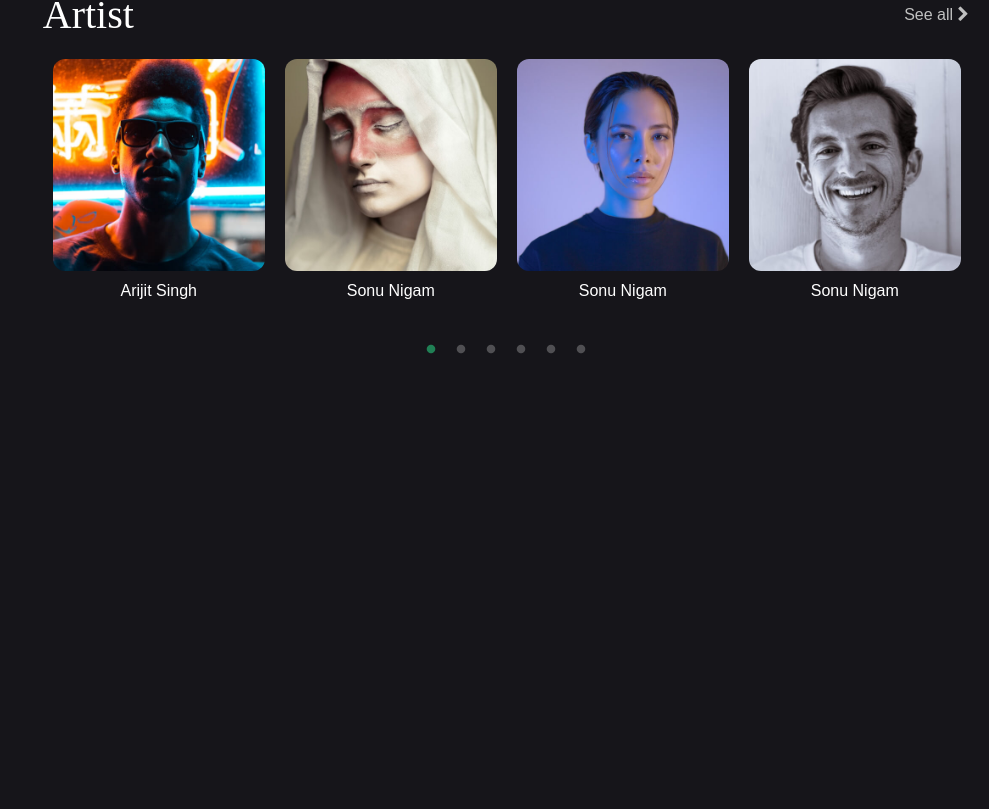
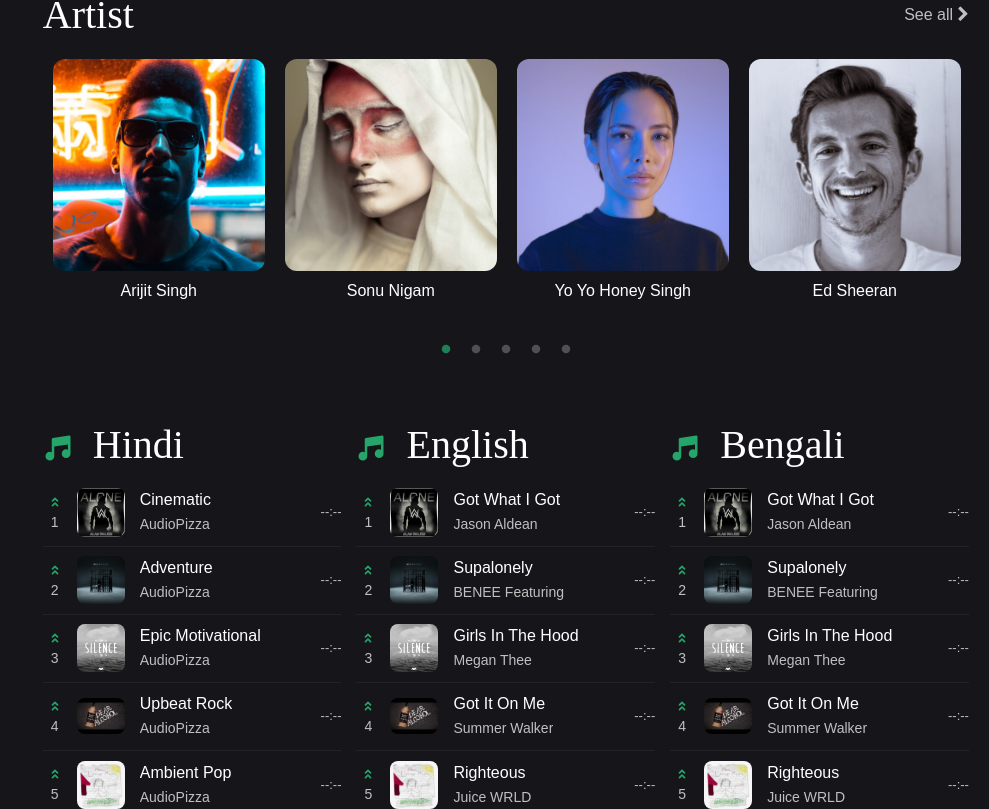
Before and after one commit to Subrata291291/sportify, a React (Vite) app: page /contact in a window 1280 px wide. Shown: the part 1709-2518 px from the top of the page, without its empty margins (291-1280 px from the left). Before the commit the page ends 2069 px from the top, so only its background shows below. Built offline with nearby package versions, Linux system fonts and the light colour scheme; a web font is replaced by a local one.

Commit message:
Added Musics

```diff
--- a/src/components/MainContent.jsx
+++ b/src/components/MainContent.jsx
@@ -4,6 +4,8 @@ import NewReleases from './NewReleases';
 import Banner from './Banner';
 import UpcomingEvents from './UpcomingEvents';
 import Artists from './Artists';
+import MusicSection from './MusicSection';
+
 
 const MainContent = () => {
   return (
@@ -18,6 +20,7 @@ const MainContent = () => {
             <NewReleases/>
             <UpcomingEvents/>
             <Artists/>
+            <MusicSection/>
           </div>
         </div>
       </div>
--- /dev/null
+++ b/src/components/MusicSection.jsx
@@ -0,0 +1,112 @@
+import React, { useContext, useEffect, useState } from 'react';
+import musicData from '../data/musicData';
+import { MusicPlayerContext } from '../context/MusicPlayerContext';
+
+const formatTime = (seconds) => {
+  const min = Math.floor(seconds / 60) || 0;
+  const sec = Math.floor(seconds % 60) || 0;
+  return `${min}:${sec < 10 ? '0' : ''}${sec}`;
+};
+
+const MusicSection = () => {
+  const {
+    currentSong,
+    isPlaying,
+    playTrack,
+    togglePlayPause,
+  } = useContext(MusicPlayerContext);
+
+  const [durations, setDurations] = useState({}); // { songId: '2:35' }
+
+  useEffect(() => {
+    // Load duration for every song once
+    musicData.languages.forEach((lang) => {
+      lang.songs.forEach((song) => {
+        if (!durations[song.id]) {
+          const audio = new Audio(song.audio);
+          audio.addEventListener('loadedmetadata', () => {
+            setDurations((prev) => ({
+              ...prev,
+              [song.id]: formatTime(audio.duration),
+            }));
+          });
+        }
+      });
+    });
+  }, []);
+
+  const handlePlayPause = (song, list) => {
+    if (currentSong?.id === song.id) {
+      togglePlayPause();
+    } else {
+      playTrack(song, list);
+    }
+  };
+
+  return (
+    <section className="music_area mt-100" data-aos="fade-up" id="music">
+      <div className="row">
+        {musicData.languages.map((lang, idx) => (
+          <div className="col-lg-4 col-md-4 col-12" key={idx}>
+            <div className="music_list">
+              <div className="title_area">
+                <h4>
+                  <span>
+                    <svg xmlns="http://www.w3.org/2000/svg" viewBox="0 0 24 24">
+                      <path d="M21.65,2.24a1,1,0,0,0-.8-.23l-13,2A1,1,0,0,0,7,5V15.35A3.45,3.45,0,0,0,5.5,15,3.5,3.5,0,1,0,9,18.5V10.86L20,9.17v4.18A3.45,3.45,0,0,0,18.5,13,3.5,3.5,0,1,0,22,16.5V3A1,1,0,0,0,21.65,2.24Z" />
+                    </svg>
+                  </span>{' '}
+                  {lang.language}
+                </h4>
+              </div>
+
+              <ul className="main__list">
+                {lang.songs.map((song, index) => (
+                  <li className="single-item" key={song.id}>
+                    {/* <span className="single-item__number">{index + 1}</span> */}
+                    <span className="single-item__rate">
+                      <svg xmlns="http://www.w3.org/2000/svg" viewBox="0 0 24 24">
+                        <path d="M12.71,12.54a1,1,0,0,0-1.42,0l-3,3A1,1,0,0,0,9.71,17L12,14.66,14.29,17a1,1,0,0,0,1.42,0,1,1,0,0,0,0-1.42Zm-3-1.08L12,9.16l2.29,2.3a1,1,0,0,0,1.42,0,1,1,0,0,0,0-1.42l-3-3a1,1,0,0,0-1.42,0l-3,3a1,1,0,0,0,1.42,1.42Z" />
+                      </svg>{' '}
+                      {song.rank ?? 1}
+                    </span>
+
+                    <div
+                      onClick={() => handlePlayPause(song, lang.songs)}
+                      className="single-item__cover"
+                      style={{ cursor: 'pointer' }}
+                    >
+                      <img src={song.thumbnail} alt={song.title} />
+
+                      {/* Toggle Play/Pause Icon */}
+                      {currentSong?.id === song.id && isPlaying ? (
+                        <svg xmlns="http://www.w3.org/2000/svg" viewBox="0 0 24 24">
+                          <path d="M16,2a3,3,0,0,0-3,3V19a3,3,0,0,0,6,0V5A3,3,0,0,0,16,2Zm1,17a1,1,0,0,1-2,0V5a1,1,0,0,1,2,0ZM8,2A3,3,0,0,0,5,5V19a3,3,0,0,0,6,0V5A3,3,0,0,0,8,2ZM9,19a1,1,0,0,1-2,0V5A1,1,0,0,1,9,5Z" />
+                        </svg>
+                      ) : (
+                        <svg xmlns="http://www.w3.org/2000/svg" viewBox="0 0 24 24">
+                          <path d="M18.54,9,8.88,3.46a3.42,3.42,0,0,0-5.13,3V17.58A3.42,3.42,0,0,0,7.17,21a3.43,3.43,0,0,0,1.71-.46L18.54,15a3.42,3.42,0,0,0,0-5.92Z" />
+                        </svg>
+                      )}
+                    </div>
+
+                    <div className="single-item__title text-truncate">
+                      <h4>{song.title}</h4>
+                      <span>{song.artist}</span>
+                    </div>
+
+                    <span className="single-item__time">
+                      {durations[song.id] || '--:--'}
+                    </span>
+                  </li>
+                ))}
+              </ul>
+            </div>
+          </div>
+        ))}
+      </div>
+    </section>
+  );
+};
+
+export default MusicSection;
--- a/src/data/musicData.js
+++ b/src/data/musicData.js
@@ -11,8 +11,6 @@ import music2 from '../assets/images/music2.png';
 import music5 from '../assets/images/music3.jpg';
 import music6 from '../assets/images/music4.jpeg';
 import channaThumb from '../assets/images/music5.jpeg';
-import arijitImg from '../assets/images/music6.jpeg';
-import sonuImg from '../assets/images/music7.jpeg';
 
 import artist1 from '../assets/images/artist1.jpg';
 import artist2 from '../assets/images/artist2.jpg';
@@ -23,6 +21,7 @@ import artist5 from '../assets/images/artist5.jpg';
 const musicData = {
   artists: [
     {
+      id: 1,
       name: "Arijit Singh",
       image: artist1,
       songs: [
@@ -31,6 +30,7 @@ const musicData = {
       ],
     },
     {
+      id: 2,
       name: "Sonu Nigam",
       image: artist2,
       songs: [
@@ -38,61 +38,189 @@ const musicData = {
       ],
     },
     {
-      name: "Sonu Nigam",
+      id: 3,
+      name: "Yo Yo Honey Singh",
       image: artist3,
       songs: [
-        { id: 4, title: "Kal Ho Naa Ho", thumbnail: artist3, audio: kalho },
+        { id: 4, title: "Makhna", thumbnail: artist3, audio: makhna },
       ],
     },
     {
-      name: "Sonu Nigam",
+      id: 4,
+      name: "Ed Sheeran",
       image: artist4,
       songs: [
-        { id: 5, title: "Kal Ho Naa Ho", thumbnail: artist4, audio: kalho },
+        { id: 5, title: "Shape of You", thumbnail: artist4, audio: shapeofyou },
       ],
     },
     {
-      name: "Sonu Nigam",
+      id: 5,
+      name: "Kabir Suman",
       image: artist5,
       songs: [
-        { id: 6, title: "Kal Ho Naa Ho", thumbnail: artist5, audio: kalho },
-      ],
-    },
-    {
-      name: "Sonu Nigam",
-      image: artist2,
-      songs: [
-        { id: 7, title: "Kal Ho Naa Ho", thumbnail: artist5, audio: kalho },
+        { id: 6, title: "Tomake Chai", thumbnail: artist5, audio: tomakechay },
       ],
     },
   ],
+
   languages: [
     {
       language: "Hindi",
+      icon: "🎵",
       songs: [
-        { id: 4, title: "Kesariya", artist: "Arijit Singh", thumbnail: music1, audio: saiyaara },
-        { id: 5, title: "Makhna", artist: "Yo Yo Honey Singh", thumbnail: music6, audio: makhna },
-        { id: 6, title: "Tum Hi Ho", artist: "Shan", thumbnail: music5, audio: tumhiho },
-        { id: 7, title: "Channa Mereya", artist: "Kumar Sanu", thumbnail: music2, audio: channa },
-        { id: 8, title: "Kal Ho Naa Ho", artist: "Sonu Nigam", thumbnail: music6, audio: kalho },
-        { id: 9, title: "Makhna", artist: "Badsha", thumbnail: music6, audio: makhna },
-        { id: 10, title: "Tum Hi Ho", artist: "Shan", thumbnail: music5, audio: tumhiho },
-        { id: 12, title: "Channa Mereya", artist: "Kumar Sanu", thumbnail: music2, audio: channa },
-        { id: 13, title: "Kal Ho Naa Ho", artist: "Monali Thakur", thumbnail: music6, audio: kalho },
+        {
+          id: 11,
+          title: "Cinematic",
+          artist: "AudioPizza",
+          thumbnail: music1,
+          audio: tumhiho,
+          duration: "2:35",
+          rank: 1,
+          lastWeekRank: 1,
+        },
+        {
+          id: 12,
+          title: "Adventure",
+          artist: "AudioPizza",
+          thumbnail: music2,
+          audio: channa,
+          duration: "3:37",
+          rank: 2,
+          lastWeekRank: 1,
+        },
+        {
+          id: 13,
+          title: "Epic Motivational",
+          artist: "AudioPizza",
+          thumbnail: music5,
+          audio: kalho,
+          duration: "5:30",
+          rank: 3,
+          lastWeekRank: 15,
+        },
+        {
+          id: 14,
+          title: "Upbeat Rock",
+          artist: "AudioPizza",
+          thumbnail: music6,
+          audio: makhna,
+          duration: "3:42",
+          rank: 4,
+          lastWeekRank: 11,
+        },
+        {
+          id: 15,
+          title: "Ambient Pop",
+          artist: "AudioPizza",
+          thumbnail: channaThumb,
+          audio: saiyaara,
+          duration: "3:02",
+          rank: 5,
+          lastWeekRank: 2,
+        },
       ],
     },
     {
       language: "English",
+      icon: "🎵",
       songs: [
-        { id: 14, title: "Shape of You", artist: "Ed Sheeran", thumbnail: music2, audio: shapeofyou },
-        { id: 15, title: "Makhna", artist: "Yo Yo Honey Singh", thumbnail: music6, audio: makhna },
+        {
+          id: 16,
+          title: "Got What I Got",
+          artist: "Jason Aldean",
+          thumbnail: music1,
+          audio: tumhiho,
+          duration: "2:58",
+          rank: 1,
+        },
+        {
+          id: 17,
+          title: "Supalonely",
+          artist: "BENEE Featuring",
+          thumbnail: music2,
+          audio: channa,
+          duration: "3:14",
+          rank: 2,
+        },
+        {
+          id: 18,
+          title: "Girls In The Hood",
+          artist: "Megan Thee",
+          thumbnail: music5,
+          audio: kalho,
+          duration: "3:21",
+          rank: 3,
+        },
+        {
+          id: 19,
+          title: "Got It On Me",
+          artist: "Summer Walker",
+          thumbnail: music6,
+          audio: makhna,
+          duration: "3:12",
+          rank: 4,
+        },
+        {
+          id: 20,
+          title: "Righteous",
+          artist: "Juice WRLD",
+          thumbnail: channaThumb,
+          audio: saiyaara,
+          duration: "5:04",
+          rank: 5,
+        },
       ],
     },
     {
       language: "Bengali",
+      icon: "🎤",
       songs: [
-        { id: 16, title: "Tomake Chai", artist: "Kabir Suman", thumbnail: music5, audio: tomakechay },
-        { id: 17, title: "Saiyaara", artist: "Arijit Singh", thumbnail: music6, audio: saiyaara },
+        {
+          id: 21,
+          title: "Got What I Got",
+          artist: "Jason Aldean",
+          thumbnail: music1,
+          audio: tumhiho,
+          duration: "2:58",
+          rank: 1,
+          isLive: true,
+        },
+        {
+          id: 22,
+          title: "Supalonely",
+          artist: "BENEE Featuring",
+          thumbnail: music2,
+          audio: channa,
+          duration: "59:01",
+          rank: 2,
+        },
+        {
+          id: 23,
+          title: "Girls In The Hood",
+          artist: "Megan Thee",
+          thumbnail: music5,
+          audio: kalho,
+          duration: "33:10",
+          rank: 3,
+        },
+        {
+          id: 24,
+          title: "Got It On Me",
+          artist: "Summer Walker",
+          thumbnail: music6,
+          audio: makhna,
+          duration: "44:27",
+          rank: 4,
+        },
+        {
+          id: 25,
+          title: "Righteous",
+          artist: "Juice WRLD",
+          thumbnail: channaThumb,
+          audio: saiyaara,
+          duration: "51:41",
+          rank: 5,
+        },
       ],
     },
   ],
```
Also changed, not shown: src/components/HindiMusicList.jsx (added, +59 -0 lines).
